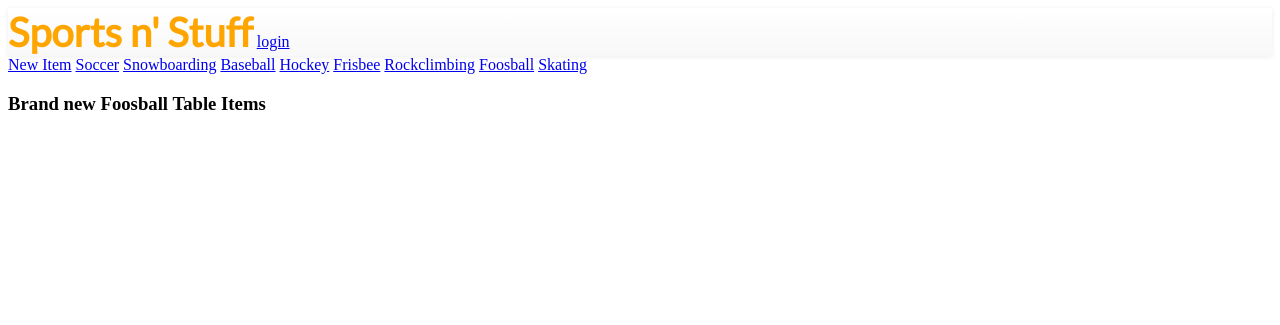
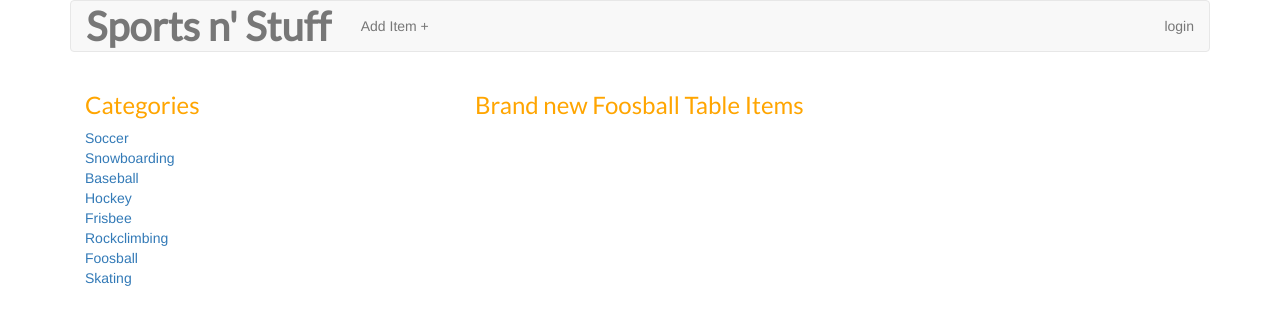
Before and after one commit to uhlissuh/catalog, a Flask app: a page that uses templates/front_page.html in a window 1280 px wide. Shown: the top 325 px of the page. Run offline with Flask 2, Linux system fonts and the light colour scheme; some libraries are stand-ins or nearby versions.

Commit message:
add more styling

```diff
--- a/client_secrets.json
+++ b/client_secrets.json
@@ -1 +1 @@
-{"web":{"client_id":"445948549050-q76tl4p34i1g2jqvo23ut2r4n8hs5s8c.apps.googleusercontent.com","project_id":"restaurant-menu-app-153220","auth_uri":"https://accounts.google.com/o/oauth2/auth","token_uri":"https://accounts.google.com/o/oauth2/token","auth_provider_x509_cert_url":"https://www.googleapis.com/oauth2/v1/certs","client_secret":"ms9zRn1IVUttl492gdgmTKP_","redirect_uris":["http://127.0.0.1:8000/oauth_callback"],"javascript_origins":["http://127.0.0.1:8000"]}}
+{"web":{"client_id":"744889626455-s5io429lii1u395r8er6s32n85ns9s4m.apps.googleusercontent.com","project_id":"catalog-154121","auth_uri":"https://accounts.google.com/o/oauth2/auth","token_uri":"https://accounts.google.com/o/oauth2/token","auth_provider_x509_cert_url":"https://www.googleapis.com/oauth2/v1/certs","client_secret":"UyroYZhU1Nb3NuHWnlJ4Uj-O","redirect_uris":["http://127.0.0.1:8000/oauth_callback"],"javascript_origins":["http://127.0.0.1:8000"]}}
--- a/server.py
+++ b/server.py
@@ -93,9 +93,13 @@ def editItem(category, item_id):
 @login_required
 def deleteItem(category, item_id):
     item = session.query(Item).filter_by(id = item_id).first()
-    session.delete(item)
-    session.commit()
-    return redirect(url_for('frontPage'))
+    item_creator = item.user_id
+    if int(login_session['user_id']) == item_creator:
+        session.delete(item)
+        session.commit()
+        return redirect(url_for('frontPage'))
+    else:
+        abort(401)
 
 
 
--- a/templates/category_page.html
+++ b/templates/category_page.html
@@ -1,10 +1,13 @@
 {% extends "front_page.html" %}
 <head>
   <title>{% block title %}{{category_name}} Items{% endblock %}</title>
+  <link rel="stylesheet" type="text/css" href="/static/bootstrap.css" media="screen" />
+  <link href="https://fonts.googleapis.com/css?family=Lato" rel="stylesheet">
+  <meta name="viewport" content="width=device-width, initial-scale=1">
 </head>
 <body>
   {% block body %}
-  <h3>{{category_name}} Items</h3>
+  <h3 class="subtitle">{{category_name}} Items</h3>
 
   {% for i in category_items %}
 
--- a/templates/front_page.html
+++ b/templates/front_page.html
@@ -1,7 +1,7 @@
 <html>
 <head>
   <title>{% block title %}Catalog{% endblock %}</title>
-  <link rel="stylesheet" type="text/css" href="/static/bootstrap-theme.css" media="screen" />
+  <link rel="stylesheet" type="text/css" href="/static/bootstrap.css" media="screen" />
   <link href="https://fonts.googleapis.com/css?family=Lato" rel="stylesheet">
   <meta name="viewport" content="width=device-width, initial-scale=1">
   <style>
@@ -12,49 +12,94 @@
       text-decoration: none;
       color: orange;
     }
+    .login {
+      padding-right: 15px;
+    }
+    .subtitle {
+      font-family: 'Lato', sans-serif;
+      color: orange;
+    }
+    .item-title {
+      font-family: 'Lato', sans-serif;
+      color: darkgreen;
+    }
+    .navbar .username {
+      color: skyblue;
+    }
+
+
   </style>
 </head>
 <body>
-  <nav class="navbar navbar-default navbar-fixed-top">
   <div class="container">
-      <div class="navbar-header">
+  <nav class="navbar navbar-default">
       <a class="navbar-brand main-logo" href="{{url_for('frontPage')}}"><span>Sports n' Stuff</span></a>
+      <ul class="nav navbar-nav">
+        <li>
+          <a href="{{url_for('newItem')}}">Add Item +</a>
+        </li>
+      </ul>
+      <ul class="nav navbar-nav navbar-right login">
+        {% if current_user.is_authenticated %}
+          <li>
+            <p class="navbar-text username">{{current_user.name}}</p>
+          </li>
+          <li>
+            <a href="{{url_for('gdisconnect')}}">logout</a>
+          </li>
+        {% else %}
+          <li>
+            <a href="{{url_for('showLogin')}}">login</a>
+          </li>
+        {% endif %}
+      </ul>
+  </nav>
 
-        <span class="navbar-text navbar-right">
-          {% if current_user.is_authenticated %}
-            {{current_user.name}}
-            <a href="{{url_for('gdisconnect')}}">logout</a>
-          {% else %}
-            <a href="{{url_for('showLogin')}}">login</a>
-          {% endif %}
-        </span>
-
-
-      <!-- {% if not session.logged_in %}
-        <a href="{{url_for('showLogin')}}">log in</a>
-      {% else %}
-        <a href="{{ url_for('logout') }}">log out</a> -->
-      <!-- {% endif %} -->
+    <div class="container">
+      <div class="row">
+        <div class="col-md-4">
+          <div class="row">
+            <div class="col-md-12">
+              <h3 class="subtitle">Categories</h3>
             </div>
           </div>
-  </nav>
-    <a href="{{url_for('newItem')}}">New Item</a>
-    <a href="{{url_for('categoryPage', category_name ='Soccer')}}">Soccer</a>
-    <a href="{{url_for('categoryPage', category_name ='Snowboarding')}}">Snowboarding</a>
-    <a href="{{url_for('categoryPage', category_name ='Baseball')}}">Baseball</a>
-    <a href="{{url_for('categoryPage', category_name ='Hockey')}}">Hockey</a>
-    <a href="{{url_for('categoryPage', category_name ='Frisbee')}}">Frisbee</a>
-    <a href="{{url_for('categoryPage', category_name ='Rockclimbing')}}">Rockclimbing</a>
-    <a href="{{url_for('categoryPage', category_name ='Foosball')}}">Foosball</a>
-    <a href="{{url_for('categoryPage', category_name ='Skating')}}">Skating</a>
-
-
+          <div class="row">
+            <a class="col-md-12" href="{{url_for('categoryPage', category_name ='Soccer')}}">Soccer</a>
+          </div>
+          <div class="row">
+            <a class="col-md-12" href="{{url_for('categoryPage', category_name ='Snowboarding')}}">Snowboarding</a>
+          </div>
+          <div class="row">
+            <a class="col-md-12" href="{{url_for('categoryPage', category_name ='Baseball')}}">Baseball</a>
+          </div>
+          <div class="row">
+            <a class="col-md-12" href="{{url_for('categoryPage', category_name ='Hockey')}}">Hockey</a>
+          </div>
+          <div class="row">
+            <a class="col-md-12" href="{{url_for('categoryPage', category_name ='Frisbee')}}">Frisbee</a>
+          </div>
+          <div class="row">
+            <a class="col-md-12" href="{{url_for('categoryPage', category_name ='Rockclimbing')}}">Rockclimbing</a>
+          </div>
+          <div class="row">
+            <a class="col-md-12" href="{{url_for('categoryPage', category_name ='Foosball')}}">Foosball</a>
+          </div>
+          <div class="row">
+            <a class="col-md-12" href="{{url_for('categoryPage', category_name ='Skating')}}">Skating</a>
+          </div>
+        </div>
+        <div class="col-md-8">
           {% block body %}
-    <h2>Latest Items</h2>
+          <h3 class="subtitle">Latest Items</h3>
           {% for item in latest_items %}
             <h4>{{item.name}}</h4>
           {% endfor%}
 
           {% endblock %}
+        </div>
+      </div>
+    </div>
+
+  </div>
 </body>
 </html>
--- a/templates/login.html
+++ b/templates/login.html
@@ -8,7 +8,7 @@
   <div id="signInButton">
     <span class="g-signin"
       data-scope="openid email"
-      data-clientid="445948549050-q76tl4p34i1g2jqvo23ut2r4n8hs5s8c.apps.googleusercontent.com"
+      data-clientid="744889626455-s5io429lii1u395r8er6s32n85ns9s4m.apps.googleusercontent.com"
       data-accesstype="offline"
       data-cookiepolicy="single_host_origin"
       data-approvalprompt="force"
```
Also changed, not shown: templates/item_page.html (+6 -2 lines), templates/new_item.html (+18 -0 lines), itemcatalog.db, 1 other file. Lines whose indentation alone changed are shown as unchanged.
